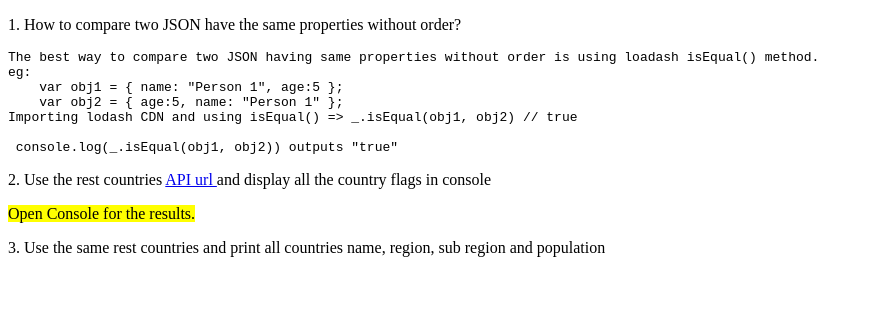
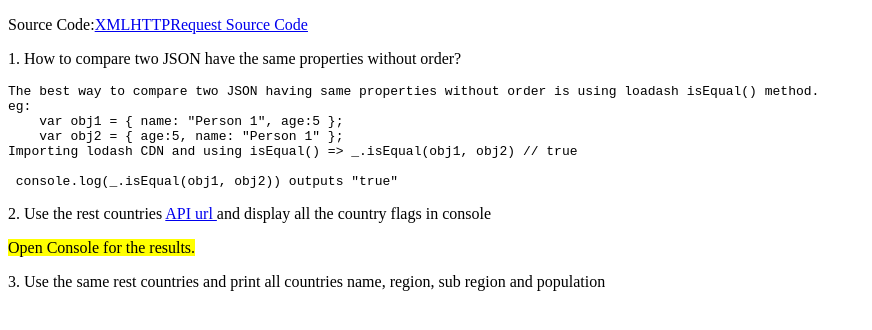
Before and after one commit to NivedithaSekar/XMLHTTPRequest, a plain HTML site: page index.html in a window 1280 px wide. Shown: the whole page, without its empty margins (0-872 px from the left). Drawn offline with nearby package versions, Linux system fonts and the light colour scheme; no server answers.

Commit message:
Source Code Added

```diff
--- a/index.html
+++ b/index.html
@@ -8,6 +8,7 @@
 
 </head>
 <body>
+    <div><p>Source Code:<a href="https://github.com/NivedithaSekar/XMLHTTPRequest" target="_blank">XMLHTTPRequest Source Code</a></p></div>
     <div class=QuesAns id="Q1">
         <p>1.	How to compare two JSON have the same properties without order?</p>
     </div>
```
